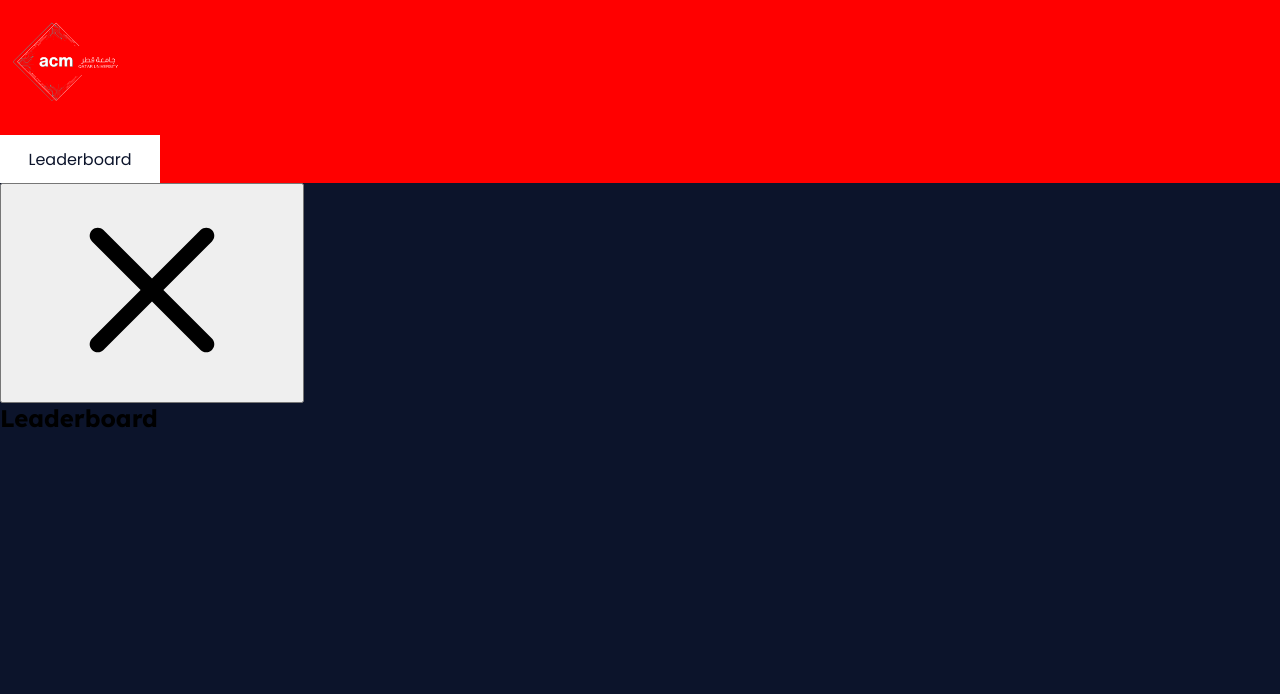
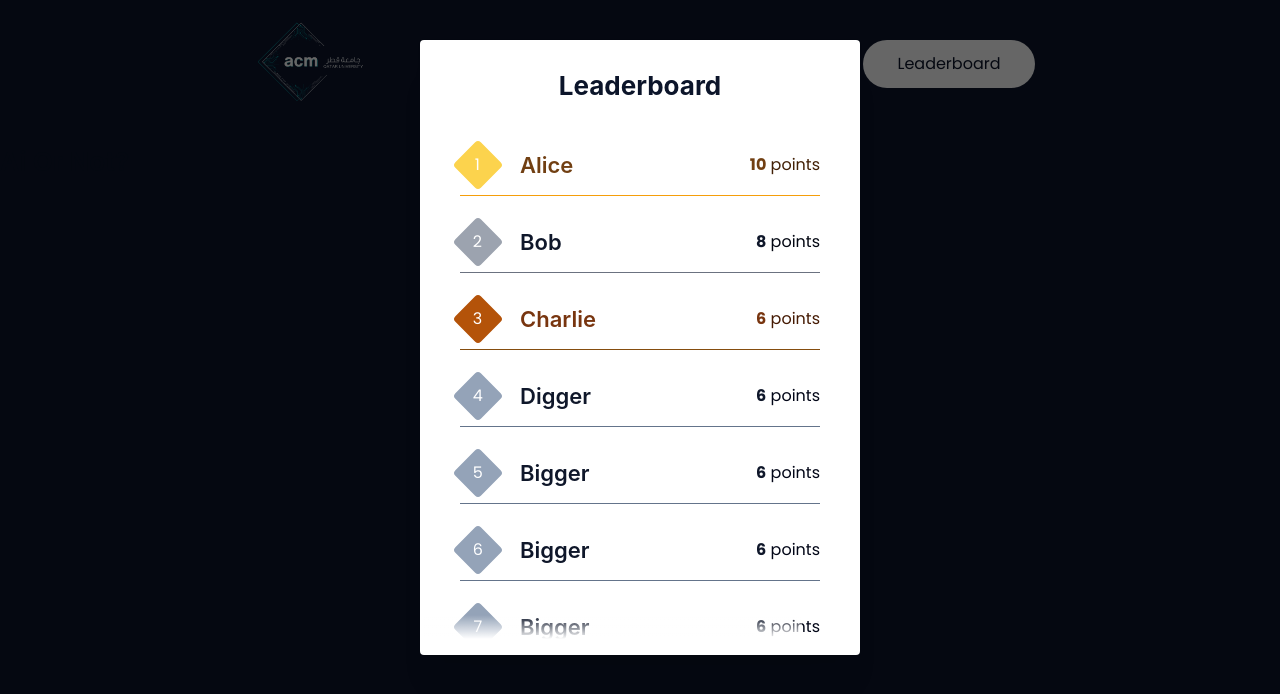
Before and after one commit to acm-qu/ai-or-not, a React (Vite) app: page / in a window 1280 px wide. Both pictures are taken after a click on the button "Leaderboard". Shown: the top 694 px of the page. Built offline with nearby package versions, Linux system fonts and the light colour scheme.

Commit message:
feat: finished leaderboard

```diff
--- a/src/app/App.tsx
+++ b/src/app/App.tsx
@@ -11,9 +11,11 @@ function App() {
   const CurrentModal = useMemo(() => modal ? Modals[modal] : () => <></>, [modal])
   const CurrentPage = useMemo(() => Pages[gameState], [gameState])
 
+  const handleCloseModal = () => setModal('')
+
   return (
     <>
-      <Modal opened={modal !== ''} onClose={() => setModal('')}>
+      <Modal withOverlay={true} closeOnClickOutside={true} opened={modal !== ''} onClose={handleCloseModal} withCloseButton={false}>
         <CurrentModal />
       </Modal>
       <CurrentPage
--- a/src/app/index.css
+++ b/src/app/index.css
@@ -4,12 +4,19 @@
   margin: 0;
   box-sizing: border-box;
   font-family: 'Poppins', sans-serif;
+  color: #0C152A;
 }
 
 h1, h2, h3, h4, h5, h6 {
   font-family: 'Lexend', serif;
 }
 
-body {
+html, body {
   background-color: #0C142B;
+  overflow: hidden;
 }
+
+/* Remove scrollbars (Webkit browsers) */
+::-webkit-scrollbar {
+  display: none;
+}
--- a/src/app/main.tsx
+++ b/src/app/main.tsx
@@ -1,6 +1,7 @@
 import { StrictMode } from 'react'
 import { createRoot } from 'react-dom/client'
 import { createTheme, MantineProvider } from '@mantine/core'
+import '@mantine/core/styles.css'
 import './index.css'
 import App from './App.tsx'
 
--- a/src/components/Navigation.tsx
+++ b/src/components/Navigation.tsx
@@ -1,12 +1,15 @@
-import { Button, Flex, Image } from "@mantine/core"
+import { Button, Flex, Image, Text } from "@mantine/core"
 
 import classes from './styles.module.css'
 
 const Navigation = ({ setModal }: { setModal: SetModal }) => {
+
   return (
     <Flex className={classes.navigation}>
-      <Image src="/logo.png" alt="Logo" width={128} height={128} />
-      <Button className={classes.button} onClick={() => setModal('leaderboard')}>Leaderboard</Button>
+      <Image src="/logo.png" alt="Logo" w={128} h={128} />
+      <Button className={classes.button} variant="white" onClick={() => setModal('leaderboard')}>
+        <Text span>Leaderboard</Text>
+      </Button>
     </Flex>
   )
 }
--- a/src/components/styles.module.css
+++ b/src/components/styles.module.css
@@ -1,15 +1,19 @@
 .navigation {
-  background-color: red;
   align-items: center;
+  justify-content: space-around;
   flex-direction: row;
   > .button {
     all: unset;
+    border-radius: 99px;
+    cursor: pointer;
     height: 48px;
-    width: 160px;
+    width: 172px;
     display: flex;
     justify-content: center;
     align-items: center;
-    color: #0C142B;
+    span {
+      color: #0C152A !important;
+    }
     background: linear-gradient(
       to right,
       white 0%,
@@ -20,7 +24,9 @@
     transition: .6s cubic-bezier(0,1.06,.63,1.01);
     &:hover {
       background-position: -100%;
-      color: white;
+      span {
+        color: white !important;
+      }
     }
   }
 }
--- a/src/modals/Leaderboard.tsx
+++ b/src/modals/Leaderboard.tsx
@@ -1,12 +1,57 @@
-import { Title } from "@mantine/core"
+import { Group, Stack, Title, Text, Box, Container } from "@mantine/core"
+import { useLocalStorage } from "@mantine/hooks"
+
+import classes from './styles.module.css'
 
 const Leaderboard = () => {
+
+  const [leaderboard, setLeaderboard] = useLocalStorage({
+    key: 'leaderboard',
+    defaultValue: [
+      JSON.stringify({ name: 'Alice', score: 10 }),
+      JSON.stringify({ name: 'Bob', score: 8 }),
+      JSON.stringify({ name: 'Charlie', score: 6 }),
+    ]
+  })
+
+  const demoData = [
+    JSON.stringify({ name: 'Alice', score: 10 }),
+    JSON.stringify({ name: 'Bob', score: 8 }),
+    JSON.stringify({ name: 'Charlie', score: 6 }),
+    JSON.stringify({ name: 'Digger', score: 6 }),
+    JSON.stringify({ name: 'Bigger', score: 6 }),
+    JSON.stringify({ name: 'Bigger', score: 6 }),
+    JSON.stringify({ name: 'Bigger', score: 6 }),
+    JSON.stringify({ name: 'Bigger', score: 6 }),
+    JSON.stringify({ name: 'Bigger', score: 6 }),
+    JSON.stringify({ name: 'Bigger', score: 6 }),
+  ]
+
   return (
-    <>
-      <Title>
+    <Container className={classes.leaderboard}>
+      <Title className={classes.title} order={2}>
         Leaderboard
       </Title>
-    </>
+      <Stack gap={28} h={500} className={classes.participants}>
+        <Box className={classes.glow} />
+        {
+          demoData.sort((a, b) => JSON.parse(b).score - JSON.parse(a).score).map((entry, index) => {
+            const { name, score } = JSON.parse(entry)
+            const ranking = index + 1
+            return (
+              <Group key={index}
+                className={`${classes.participant} ${classes[(ranking === 1 ? 'first' : ranking === 2 ? 'second' : ranking === 3 ? 'third' : '')]}`}>
+                <Box className={classes.ranking}><Text className={classes.text} span>{ranking}</Text></Box>
+                <Group className={classes.info}>
+                  <Title className={classes.name} order={3}>{name}</Title>
+                  <Text className={classes.score} span><strong>{score}</strong> points</Text>
+                </Group>
+              </Group>
+            )
+          })
+        }
+      </Stack>
+    </Container>
   )
 }
 
--- a/src/modals/styles.module.css
+++ b/src/modals/styles.module.css
@@ -1,3 +1,118 @@
-#leaderboard {
-
+.leaderboard {
+  position: relative;
+  top: 0;
+  height: fit-content;
+  background-color: white;
+  margin: auto;
+  > .title {
+    margin: 12px 0px 36px 0px;
+    text-align: center;
+  }
+  > .participants {
+    margin-top: 12px;
+    overflow-y: scroll;
+    padding: 8px 8px 32px 8px;
+    > .participant {
+      display: flex;
+      border-bottom: 1px solid #64748b;
+      padding-bottom: 12px;
+      gap: 24px;
+      width: 100%;
+      align-items: center;
+      > .ranking {
+        background-color: #94a3b8;
+        color: white;
+        width: 36px;
+        height: 36px;
+        display: grid;
+        place-content: center;
+        rotate: 45deg;
+        border-radius: 4px;
+        > .text {
+          rotate: -45deg;
+        }
+      }
+      > .info {
+        flex: 1 1 0;
+        justify-content: space-between;
+        > .name {
+          color: #0f172a;
+          font-weight: 600;
+        }
+        > .score {
+          color: #020617;
+          > strong {
+            color: #0f172a;
+          }
+        }
+      }
+      &.first {
+        border-color: #f59e0b;
+        > .ranking {
+          background-color: #fcd34d;
+          color: white;
+        }
+        > .info {
+          > .name {
+            color: #713f12;
+          }
+          > .score {
+            color: #422006;
+            > strong {
+              color: #713f12;
+            }
+          }
+        }
+      }
+      &.second {
+        border-color: #6b7280; /* 500 */
+        > .ranking {
+          background-color: #9ca3af; /* 400 */
+          color: white;
+        }
+        > .info {
+          > .name {
+            color: #0f172a; /* 900 */
+          }
+          > .score {
+            color: #030712; /* 950 */
+            > strong {
+              color: #0f172a;
+            }
+          }
+        }
+      }
+      &.third {
+        border-color: #854d0e; /* 500 */
+        > .ranking {
+          background-color: #b45309; /* 400 */
+          color: white;
+        }
+        > .info {
+          > .name {
+            color: #78350f; /* 900 */
+          }
+          > .score {
+            color: #451a03; /* 950 */
+            > strong {
+              color: #78350f;
+            }
+          }
+        }
+      }
+    }
+    > .glow {
+      position: absolute;
+      left: -12px;
+      z-index: 2;
+      bottom: 0;
+      width: calc(100% - 30px);
+      height: 24px;
+      background: linear-gradient(
+        to top,
+        white,
+        transparent
+      );
+    }
+  }
 }
--- a/src/pages/Home.tsx
+++ b/src/pages/Home.tsx
@@ -1,10 +1,12 @@
-import { Stack } from "@mantine/core"
+import { Stack, Title, Text } from "@mantine/core"
 import { Navigation } from "../components"
 
 const Home = ({ setModal }: PageType) => {
   return (
     <Stack>
       <Navigation setModal={setModal} />
+      <Title order={2}>Ai Or Not?</Title>
+      <Text></Text>
     </Stack>
   )
 }
```
